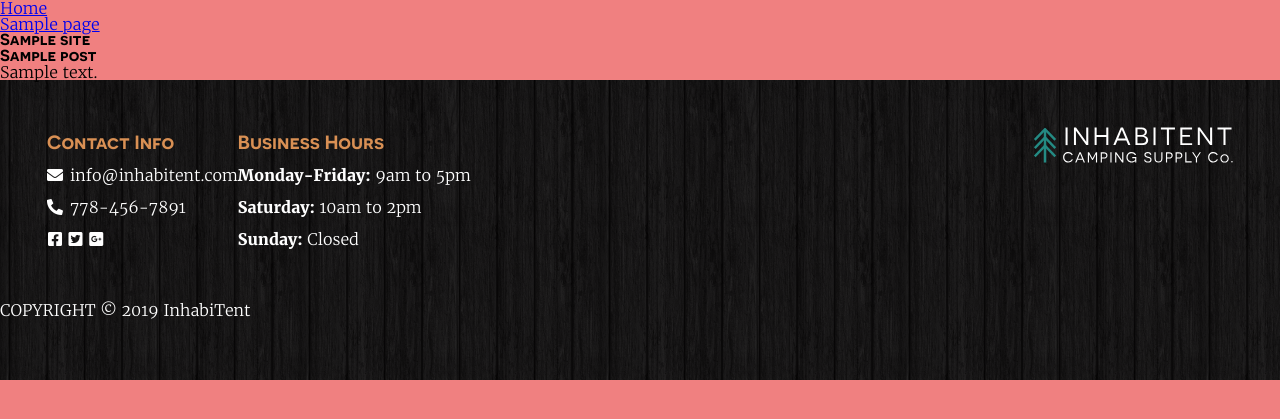
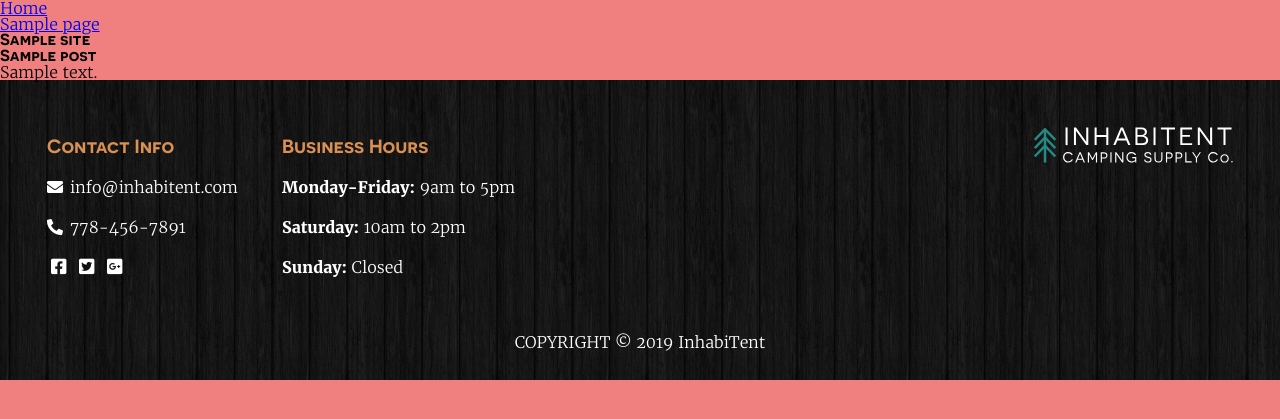
Before and after one commit to kbaistrocchi/inhabitent, a WordPress theme: template themes/inhabitent/home.php in a window 1280 px wide. Shown: the top 419 px of the page. Run offline with PHP 8.4 and a stand-in for WordPress, Linux system fonts and the light colour scheme; the site name, menu and one post (Sample post) are stand-ins, and other content is empty; some libraries are stand-ins or nearby versions.

Commit message:
style: footer styling desktop

```diff
--- a/themes/inhabitent/footer.php
+++ b/themes/inhabitent/footer.php
@@ -29,7 +29,7 @@ wp_footer();
         </div>
     </div>
 
-    <p>COPYRIGHT &copy 2019 InhabiTent</p>
+    <p class="copyright">COPYRIGHT &copy 2019 InhabiTent</p>
 
 
 
--- a/themes/inhabitent/sass/layout/_footer.scss
+++ b/themes/inhabitent/sass/layout/_footer.scss
@@ -9,18 +9,19 @@ footer {
     display: flex;
     justify-content: space-between;
     padding: 47px;
-    line-height: 2rem;
+    line-height: 2.5rem;
 
 }
 
 .company-info {
     display: flex;
+    max-width: 75%;
     h3 {
         color: $orange-onbrand;
     };
     ul li {
         display: inline;
-        padding: 0 1px;
+        padding: 0 4px;
     };
     a {
         color: #fff;
@@ -30,18 +31,23 @@ footer {
 .contact-info {
     display: flex;
     flex-direction: column;
+    min-width: 200px;
+    padding-right: 7%;
     .fa-envelope {
         padding-right: 7px;
     };
     .fa-phone {
         padding-left: 7px;
     };
-
+    .fab {
+        font-size: 1.1em;
+    }
 }
 
 footer .hours {
     display: flex;
     flex-direction: column;
+    min-width: 300px;
     span {
         font-family: 'Merriweather bold';
     }
@@ -52,3 +58,7 @@ footer .hours {
         width: 200px;
     }
 }
+
+.copyright {
+    text-align: center;
+}
--- a/themes/inhabitent/style.css
+++ b/themes/inhabitent/style.css
@@ -122,17 +122,18 @@ footer {
       -ms-flex-pack: justify;
           justify-content: space-between;
   padding: 47px;
-  line-height: 2rem; }
+  line-height: 2.5rem; }
 
 .company-info {
   display: -webkit-box;
   display: -ms-flexbox;
-  display: flex; }
+  display: flex;
+  max-width: 75%; }
   .company-info h3 {
     color: #d99054; }
   .company-info ul li {
     display: inline;
-    padding: 0 1px; }
+    padding: 0 4px; }
   .company-info a {
     color: #fff; }
 
@@ -143,11 +144,15 @@ footer {
   -webkit-box-orient: vertical;
   -webkit-box-direction: normal;
       -ms-flex-direction: column;
-          flex-direction: column; }
+          flex-direction: column;
+  min-width: 200px;
+  padding-right: 7%; }
   .contact-info .fa-envelope {
     padding-right: 7px; }
   .contact-info .fa-phone {
     padding-left: 7px; }
+  .contact-info .fab {
+    font-size: 1.1em; }
 
 footer .hours {
   display: -webkit-box;
@@ -156,13 +161,17 @@ footer .hours {
   -webkit-box-orient: vertical;
   -webkit-box-direction: normal;
       -ms-flex-direction: column;
-          flex-direction: column; }
+          flex-direction: column;
+  min-width: 300px; }
   footer .hours span {
     font-family: 'Merriweather bold'; }
 
 .logo-text-wrapper img {
   width: 200px; }
 
+.copyright {
+  text-align: center; }
+
 body {
   background: lightcoral; }
 
```
Also changed, not shown: themes/inhabitent/build/css/style.min.css, 1 other file.
